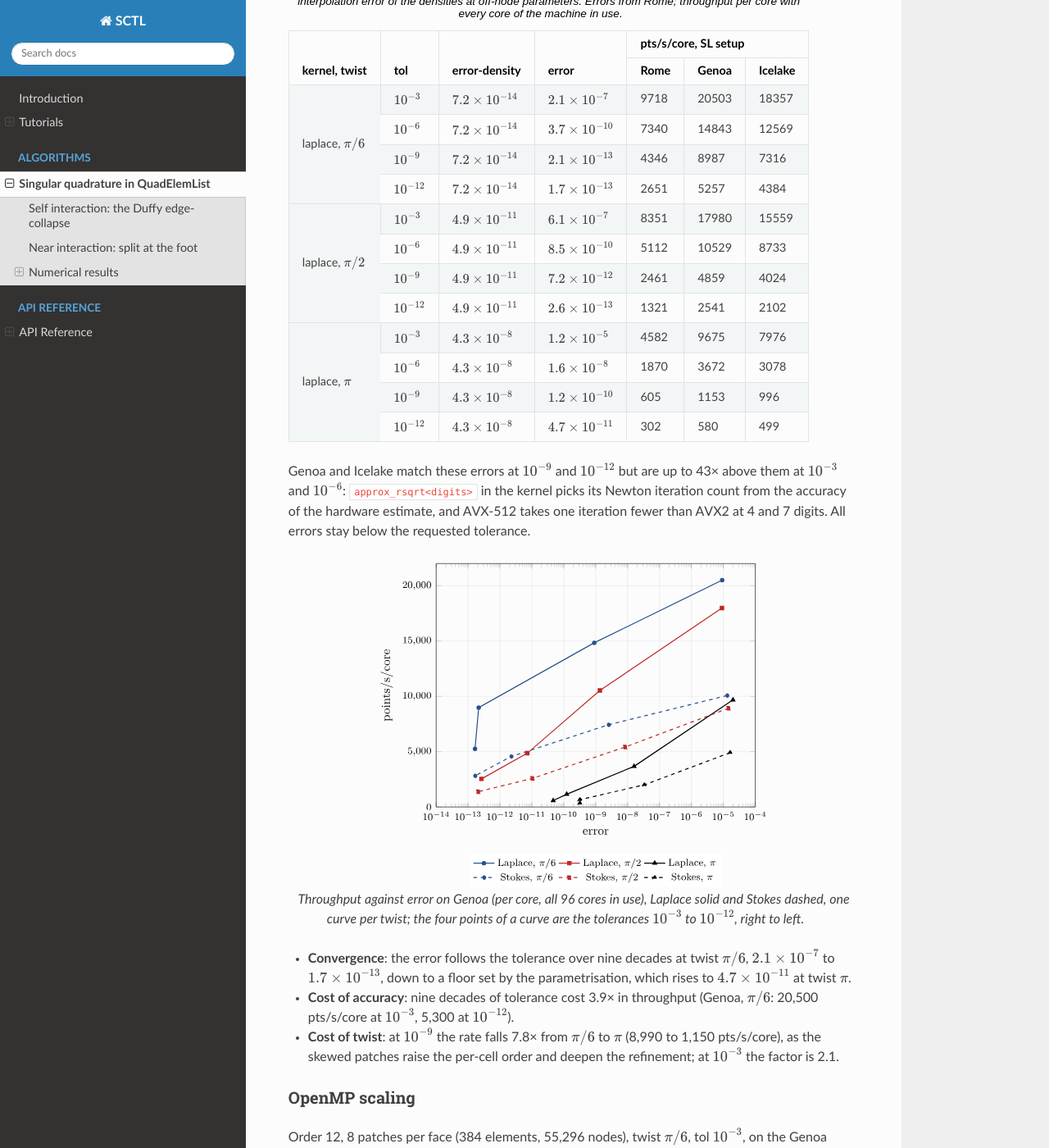
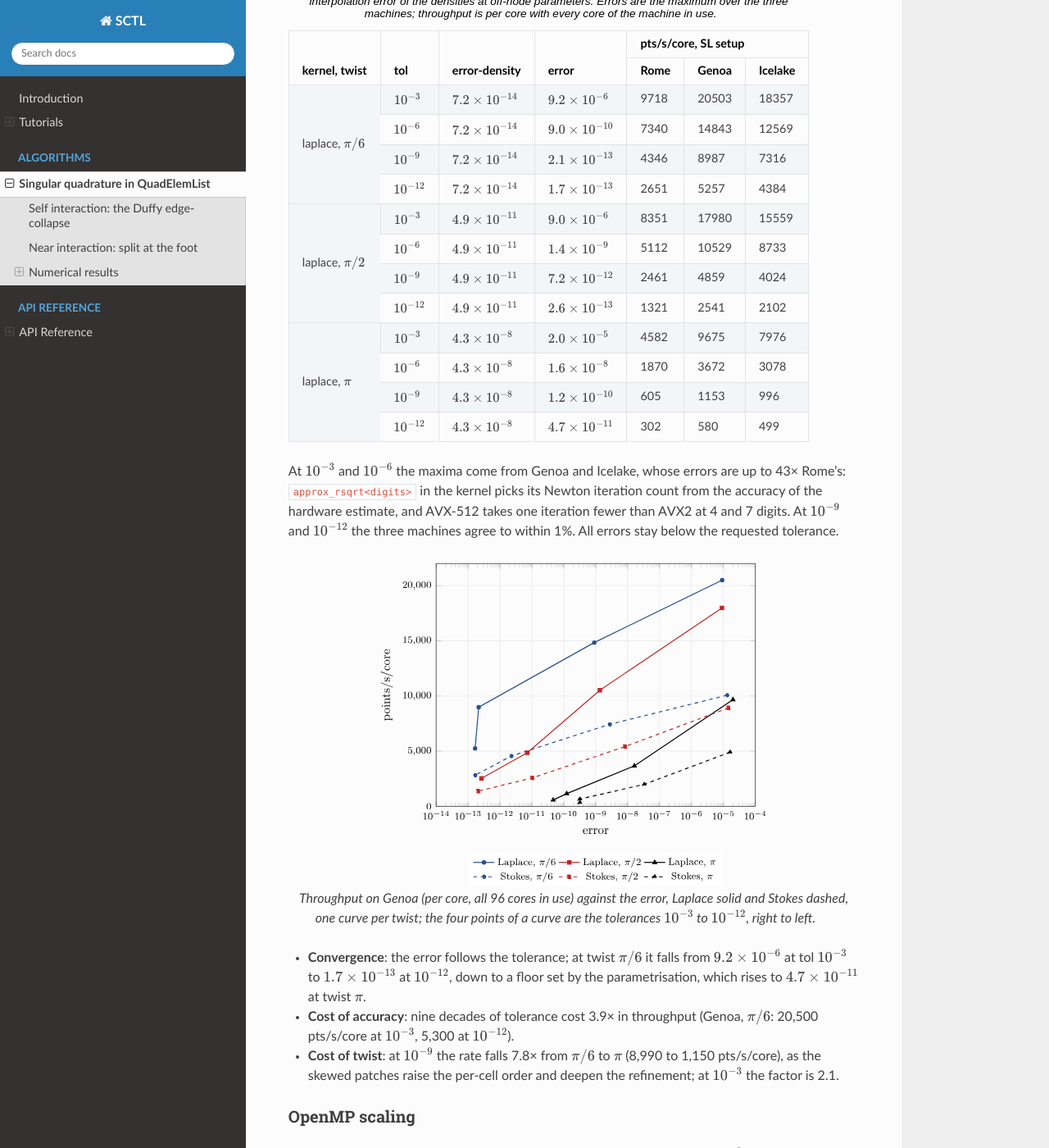
Before and after one commit to dmalhotra/SCTL, a Sphinx documentation site: the page built from doc/algorithms/quad-element.rst, in a window 1280 px wide and 1400 px high, scrolled down 7398 px. Shown: the whole window at 82% size. Built offline with Sphinx 7.4.7 and the Read the Docs theme 3.1.0, drawn with Linux system fonts in a browser that asks for light colours; some of the changed text lies outside the part shown.

Commit message:
doc: convergence errors as the maximum over the three machines
The table and the plot use the same errors, so the loose-tolerance
points agree with the table rows.

Co-Authored-By: Claude Fable 5.1 <noreply@anthropic.com>

```diff
--- a/doc/algorithms/quad-element.rst
+++ b/doc/algorithms/quad-element.rst
@@ -311,31 +311,31 @@ or 64 threads).
 
 .. table:: Order 12, 12 patches per face (864 elements, 124,416 nodes), Laplace, single point source
    outside the surface. *error* is :math:`\max|(S[\partial_n u]-D[u])-u|/\max|u|` at the surface nodes;
-   *error-density* is the interpolation error of the densities at off-node parameters. Errors from
-   Rome; throughput per core with every core of the machine in use.
+   *error-density* is the interpolation error of the densities at off-node parameters. Errors are the
+   maximum over the three machines; throughput is per core with every core of the machine in use.
 
    +------------------------+------------------+-----------------------------+----------------------------+----------+----------+-----------+
    | kernel, twist          | tol              | error-density               | error                      | pts/s/core, SL setup            |
    |                        |                  |                             |                            +----------+----------+-----------+
    |                        |                  |                             |                            | Rome     | Genoa    | Icelake   |
    +========================+==================+=============================+============================+==========+==========+===========+
-   | laplace, :math:`\pi/6` | :math:`10^{-3}`  | :math:`7.2\times10^{-14}`   | :math:`2.1\times10^{-7}`   | 9718     | 20503    | 18357     |
+   | laplace, :math:`\pi/6` | :math:`10^{-3}`  | :math:`7.2\times10^{-14}`   | :math:`9.2\times10^{-6}`   | 9718     | 20503    | 18357     |
    |                        +------------------+-----------------------------+----------------------------+----------+----------+-----------+
-   |                        | :math:`10^{-6}`  | :math:`7.2\times10^{-14}`   | :math:`3.7\times10^{-10}`  | 7340     | 14843    | 12569     |
+   |                        | :math:`10^{-6}`  | :math:`7.2\times10^{-14}`   | :math:`9.0\times10^{-10}`  | 7340     | 14843    | 12569     |
    |                        +------------------+-----------------------------+----------------------------+----------+----------+-----------+
    |                        | :math:`10^{-9}`  | :math:`7.2\times10^{-14}`   | :math:`2.1\times10^{-13}`  | 4346     | 8987     | 7316      |
    |                        +------------------+-----------------------------+----------------------------+----------+----------+-----------+
    |                        | :math:`10^{-12}` | :math:`7.2\times10^{-14}`   | :math:`1.7\times10^{-13}`  | 2651     | 5257     | 4384      |
    +------------------------+------------------+-----------------------------+----------------------------+----------+----------+-----------+
-   | laplace, :math:`\pi/2` | :math:`10^{-3}`  | :math:`4.9\times10^{-11}`   | :math:`6.1\times10^{-7}`   | 8351     | 17980    | 15559     |
+   | laplace, :math:`\pi/2` | :math:`10^{-3}`  | :math:`4.9\times10^{-11}`   | :math:`9.0\times10^{-6}`   | 8351     | 17980    | 15559     |
    |                        +------------------+-----------------------------+----------------------------+----------+----------+-----------+
-   |                        | :math:`10^{-6}`  | :math:`4.9\times10^{-11}`   | :math:`8.5\times10^{-10}`  | 5112     | 10529    | 8733      |
+   |                        | :math:`10^{-6}`  | :math:`4.9\times10^{-11}`   | :math:`1.4\times10^{-9}`   | 5112     | 10529    | 8733      |
    |                        +------------------+-----------------------------+----------------------------+----------+----------+-----------+
    |                        | :math:`10^{-9}`  | :math:`4.9\times10^{-11}`   | :math:`7.2\times10^{-12}`  | 2461     | 4859     | 4024      |
    |                        +------------------+-----------------------------+----------------------------+----------+----------+-----------+
    |                        | :math:`10^{-12}` | :math:`4.9\times10^{-11}`   | :math:`2.6\times10^{-13}`  | 1321     | 2541     | 2102      |
    +------------------------+------------------+-----------------------------+----------------------------+----------+----------+-----------+
-   | laplace, :math:`\pi`   | :math:`10^{-3}`  | :math:`4.3\times10^{-8}`    | :math:`1.2\times10^{-5}`   | 4582     | 9675     | 7976      |
+   | laplace, :math:`\pi`   | :math:`10^{-3}`  | :math:`4.3\times10^{-8}`    | :math:`2.0\times10^{-5}`   | 4582     | 9675     | 7976      |
    |                        +------------------+-----------------------------+----------------------------+----------+----------+-----------+
    |                        | :math:`10^{-6}`  | :math:`4.3\times10^{-8}`    | :math:`1.6\times10^{-8}`   | 1870     | 3672     | 3078      |
    |                        +------------------+-----------------------------+----------------------------+----------+----------+-----------+
@@ -344,22 +344,23 @@ or 64 threads).
    |                        | :math:`10^{-12}` | :math:`4.3\times10^{-8}`    | :math:`4.7\times10^{-11}`  | 302      | 580      | 499       |
    +------------------------+------------------+-----------------------------+----------------------------+----------+----------+-----------+
 
-Genoa and Icelake match these errors at :math:`10^{-9}` and :math:`10^{-12}` but are up to 43× above
-them at :math:`10^{-3}` and :math:`10^{-6}`: ``approx_rsqrt<digits>`` in the kernel picks its Newton
-iteration count from the accuracy of the hardware estimate, and AVX-512 takes one iteration fewer
-than AVX2 at 4 and 7 digits. All errors stay below the requested tolerance.
+At :math:`10^{-3}` and :math:`10^{-6}` the maxima come from Genoa and Icelake, whose errors are up to
+43× Rome's: ``approx_rsqrt<digits>`` in the kernel picks its Newton iteration count from the accuracy
+of the hardware estimate, and AVX-512 takes one iteration fewer than AVX2 at 4 and 7 digits. At
+:math:`10^{-9}` and :math:`10^{-12}` the three machines agree to within 1%. All errors stay below the
+requested tolerance.
 
 .. figure:: quad-element/convergence.svg
    :align: center
    :width: 70%
 
-   Throughput against error on Genoa (per core, all 96 cores in use), Laplace solid and Stokes
+   Throughput on Genoa (per core, all 96 cores in use) against the error, Laplace solid and Stokes
    dashed, one curve per twist; the four points of a curve are the tolerances :math:`10^{-3}` to
    :math:`10^{-12}`, right to left.
 
-- **Convergence**: the error follows the tolerance over nine decades at twist :math:`\pi/6`,
-  :math:`2.1\times10^{-7}` to :math:`1.7\times10^{-13}`, down to a floor set by the parametrisation,
-  which rises to :math:`4.7\times10^{-11}` at twist :math:`\pi`.
+- **Convergence**: the error follows the tolerance; at twist :math:`\pi/6` it falls from
+  :math:`9.2\times10^{-6}` at tol :math:`10^{-3}` to :math:`1.7\times10^{-13}` at :math:`10^{-12}`, down to
+  a floor set by the parametrisation, which rises to :math:`4.7\times10^{-11}` at twist :math:`\pi`.
 - **Cost of accuracy**: nine decades of tolerance cost 3.9× in throughput (Genoa, :math:`\pi/6`:
   20,500 pts/s/core at :math:`10^{-3}`, 5,300 at :math:`10^{-12}`).
 - **Cost of twist**: at :math:`10^{-9}` the rate falls 7.8× from :math:`\pi/6` to :math:`\pi` (8,990 to
--- a/doc/algorithms/quad-element/src/results.py
+++ b/doc/algorithms/quad-element/src/results.py
@@ -88,15 +88,18 @@ for key, r0 in conv['Rome'].items():
 print('Genoa/Icelake vs Rome: error-density within %.1f%%; error within %.1f%% at 1e-9 and 1e-12, up to %.0fx larger at 1e-3 and 1e-6'
       % (100 * worst_den, 100 * worst_tight, worst_loose))
 
+# error columns: the maximum over the three machines
+errmax = {key: {col: max(float(conv[name][key][col]) for name, _, _ in MACHINES) for col in ('greens_den', 'greens_sol')}
+          for key in conv['Rome']}
 groups = []
 for kernel in ('laplace',):
     for tw in ('0.5236', '1.5708', '3.1416'):
         g = []
         for tol in ('1e-03', '1e-06', '1e-09', '1e-12'):
-            r = conv['Rome'][(kernel, tw, tol)]
+            e = errmax[(kernel, tw, tol)]
             pps = [conv[name][(kernel, tw, tol)]['pps/c_sl'] for name, _, _ in MACHINES]
-            g.append([f'{kernel}, :math:`{TWIST[tw]}`', ':math:`10^{%d}`' % int(tol[2:]), sci(r['greens_den']),
-                      sci(r['greens_sol'])] + ['%.0f' % float(p) for p in pps])
+            g.append([f'{kernel}, :math:`{TWIST[tw]}`', ':math:`10^{%d}`' % int(tol[2:]), sci('%.2e' % e['greens_den']),
+                      sci('%.2e' % e['greens_sol'])] + ['%.0f' % float(p) for p in pps])
         groups.append(g)
 conv_tab = grid(
     [22, 16, 27, 26, 8, 8, 9],
@@ -104,15 +107,15 @@ conv_tab = grid(
      [None, None, None, None, 'Rome', 'Genoa', 'Icelake']], groups, {4: 3},
     """Order 12, 12 patches per face (864 elements, 124,416 nodes), Laplace, single point source
    outside the surface. *error* is :math:`\\max|(S[\\partial_n u]-D[u])-u|/\\max|u|` at the surface nodes;
-   *error-density* is the interpolation error of the densities at off-node parameters. Errors from
-   Rome; throughput per core with every core of the machine in use.""")
+   *error-density* is the interpolation error of the densities at off-node parameters. Errors are the
+   maximum over the three machines; throughput is per core with every core of the machine in use.""")
 
 # accuracy against throughput on Genoa, for the plot: one row per tolerance, a (pps, err) pair per kernel and twist
 with open(HERE / 'data' / 'convergence-genoa.dat', 'w') as out:
     cols = [(k, tw) for k in ('laplace', 'stokes') for tw in ('0.5236', '1.5708', '3.1416')]
     out.write('tol ' + ' '.join(f'{k[:3]}{i}_pps {k[:3]}{i}_err' for k, tw in cols for i in [TWIST[tw].strip(chr(92)).replace("/", "")]) + '\n')
     for tol in ('1e-03', '1e-06', '1e-09', '1e-12'):
-        out.write(tol + ' ' + ' '.join('%s %s' % (conv['Genoa'][(k, tw, tol)]['pps/c_sl'], conv['Genoa'][(k, tw, tol)]['greens_sol']) for k, tw in cols) + '\n')
+        out.write(tol + ' ' + ' '.join('%s %.2e' % (conv['Genoa'][(k, tw, tol)]['pps/c_sl'], errmax[(k, tw, tol)]['greens_sol']) for k, tw in cols) + '\n')
 
 # OpenMP scaling: the one-process thread sweep of the new code; the full-node point also appears in the MPI
 # part of the file, so each thread count takes the smaller of its setup times
@@ -144,8 +147,8 @@ scal_tab = grid(
 if len(sys.argv) > 1:
     p = pathlib.Path(sys.argv[1])
     rst = p.read_text()
-    for start, end, new in [('.. table:: Order 12, 12 patches per face', 'Genoa and Icelake match', conv_tab),
-                            ('.. table:: *setup* is the total wall time', '- **', scal_tab)]:
+    for start, end, new in [('.. table:: Order 12, 12 patches per face', 'At :math:`10^{-3}` and :math:`10^{-6}` the maxima', conv_tab),
+                            ('.. table:: *setup* is the wall time', '- **', scal_tab)]:
         a = rst.index(start)
         b = rst.index(end, a)
         rst = rst[:a] + new + '\n' + rst[b:]
@@ -161,7 +164,7 @@ f = lambda name, k, tw, tol, col='pps/c_sl': float(conv[name][(k, tw, tol)][col]
 print('\n== convergence quantities (Duffy)')
 for tw in TWIST:
     print('Genoa laplace %-6s pps/c by tol: %s' % (TWIST[tw], ' '.join('%.0f' % f('Genoa', 'laplace', tw, tol) for tol in ('1e-03', '1e-06', '1e-09', '1e-12'))))
-print('laplace pi/6 error: 1e-3 %s -> 1e-12 %s' % (R[('laplace', '0.5236', '1e-03')]['greens_sol'], R[('laplace', '0.5236', '1e-12')]['greens_sol']))
+print('laplace pi/6 max error: 1e-3 %.2e -> 1e-12 %.2e; pi at 1e-12 %.2e' % (errmax[('laplace', '0.5236', '1e-03')]['greens_sol'], errmax[('laplace', '0.5236', '1e-12')]['greens_sol'], errmax[('laplace', '3.1416', '1e-12')]['greens_sol']))
 print('laplace 1e-12 error: pi %s vs pi/6 %s, ratio %.0f' % (R[('laplace', '3.1416', '1e-12')]['greens_sol'], R[('laplace', '0.5236', '1e-12')]['greens_sol'],
       float(R[('laplace', '3.1416', '1e-12')]['greens_sol']) / float(R[('laplace', '0.5236', '1e-12')]['greens_sol'])))
 print('tolerance cost, laplace pi/6 Rome pps/c: 1e-3 %.0f, 1e-12 %.0f, ratio %.2f' % (f('Rome', 'laplace', '0.5236', '1e-03'), f('Rome', 'laplace', '0.5236', '1e-12'),
```
Also changed, not shown: doc/algorithms/quad-element/convergence.svg, 1 other file.
